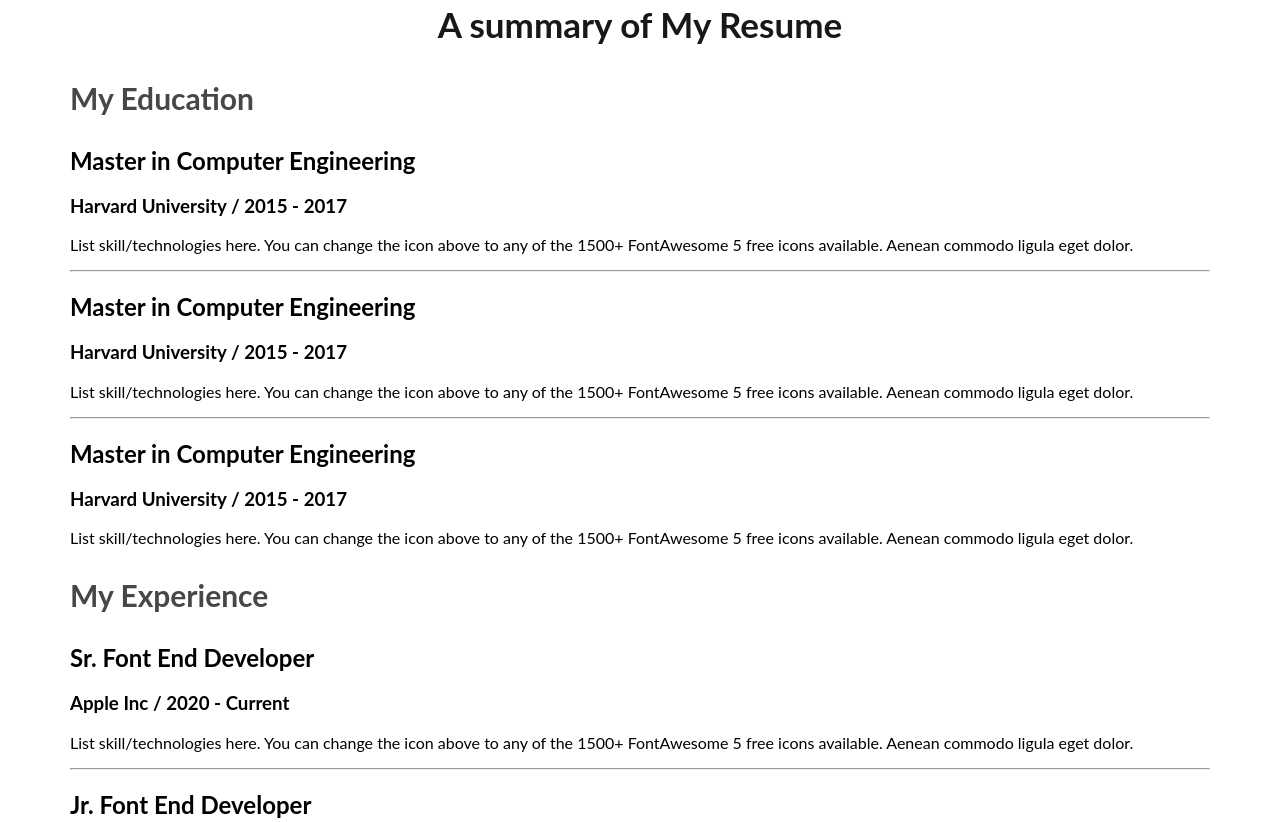
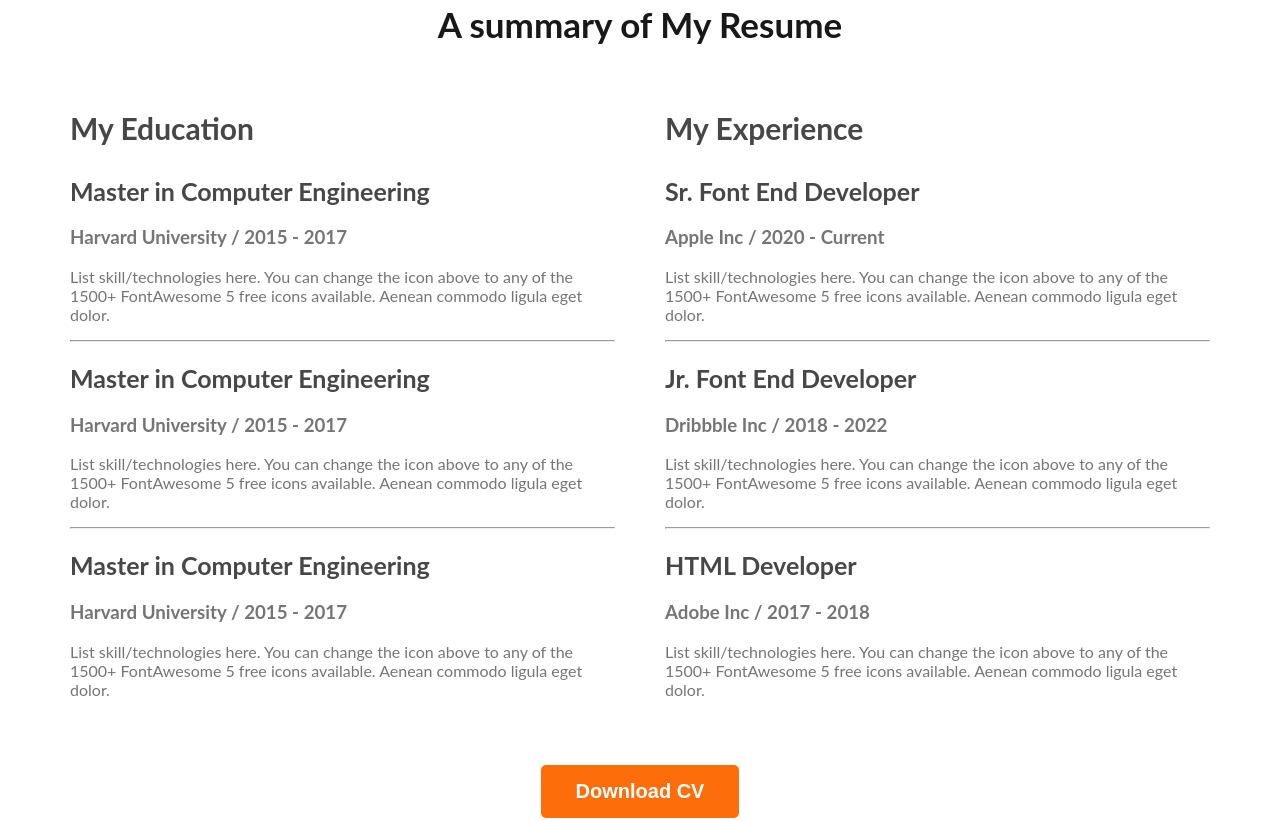
Before and after one commit to azimsarker09/portfolio-, a plain HTML site: page index.html in a window 1280 px wide. Shown: the part 2262-3084 px from the top of the page. Drawn offline with Linux system fonts and the light colour scheme.

Commit message:
finished resume section

```diff
--- a/index.html
+++ b/index.html
@@ -155,8 +155,10 @@
                         <p class="resume-item-description">List skill/technologies here. You can change the icon above
                             to any of the 1500+ FontAwesome 5 free icons available. Aenean commodo ligula eget dolor.</p>
                     </div>
-
                 </div>
+            </div>
+            <div class="download-cv">
+                <button class="btn-primary">Download CV</button>
             </div>
           </section>
     </main>
--- a/styles/portfolio.css
+++ b/styles/portfolio.css
@@ -151,3 +151,24 @@ main section{
     font-size: 30px;
     font-weight: 700;
 }
+
+
+.resume-container{
+    display: flex;
+    gap: 50px;
+}
+
+.resume-item-title{
+    color: #474747;
+    font-size: 25px;
+    font-weight: 700;
+}
+
+.resume-institute, .resume-item-description{
+color: #757575;
+}
+
+.download-cv{
+    text-align: center;
+    margin-top: 50px;
+}
```
